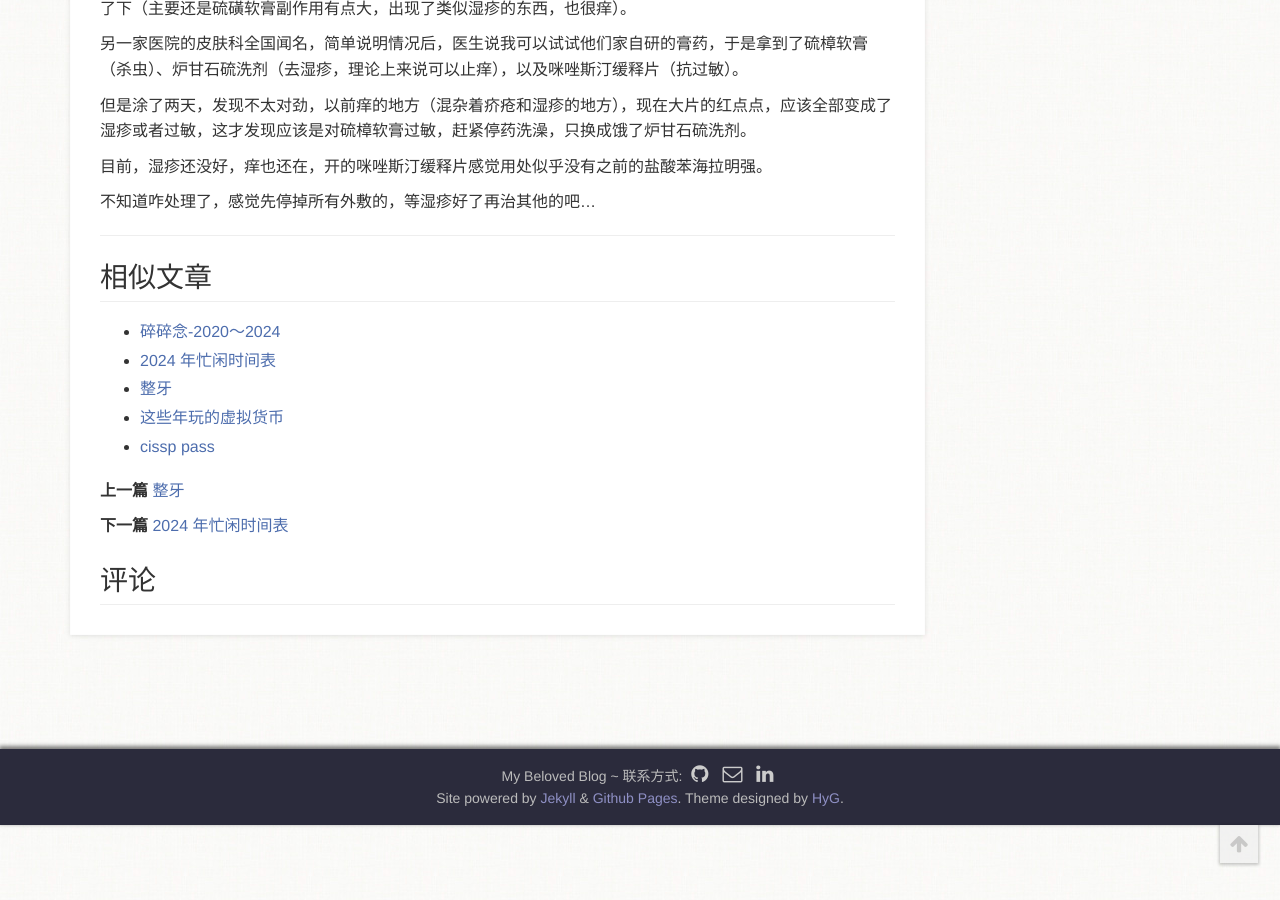
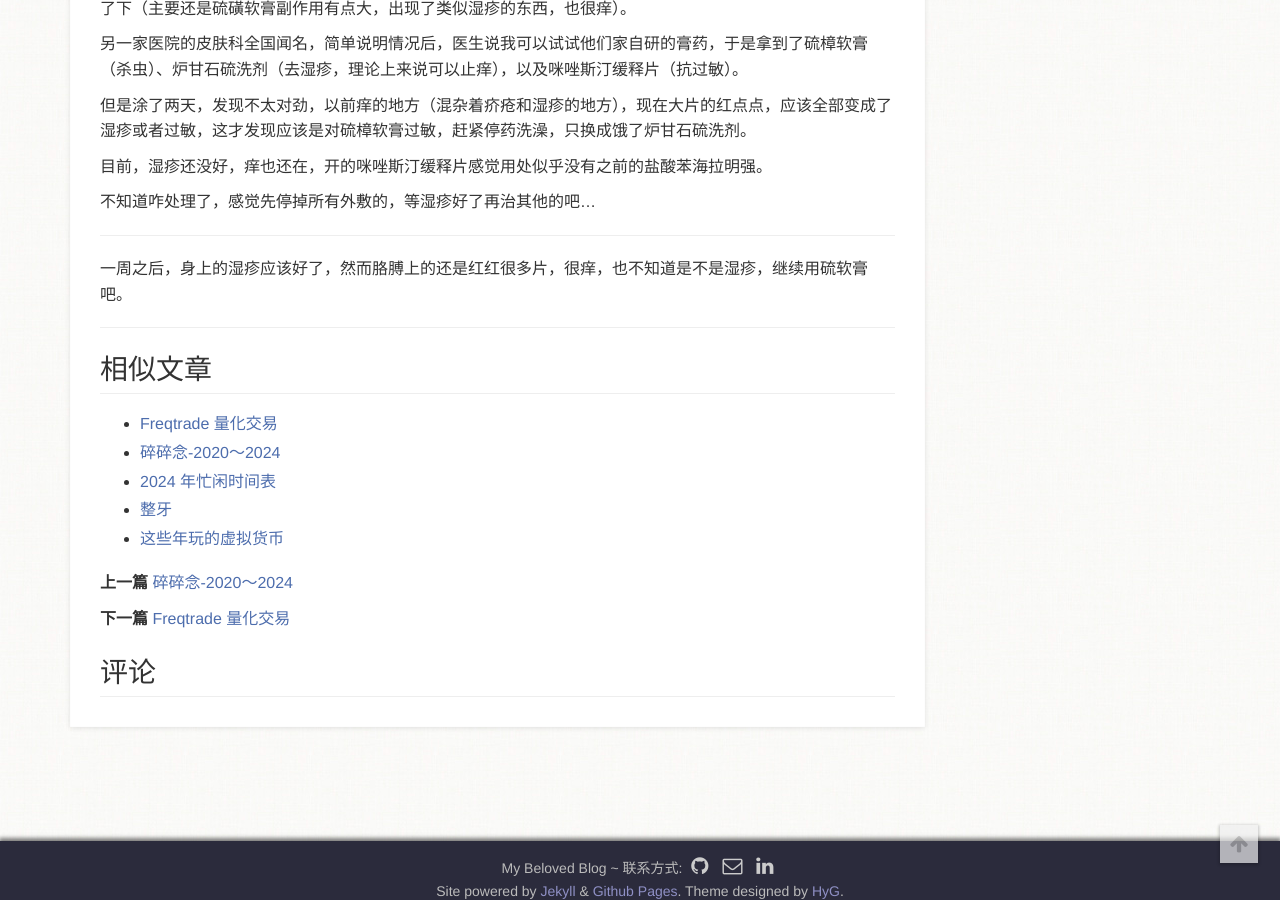
Before and after one commit to zm1990s/halfcoffee, a Jekyll site: the page built from _posts/2025-01-27-pifubing.markdown, in a window 1280 px wide and 900 px high, scrolled down 793 px. Built offline with Jekyll 4.4.1, drawn with Linux system fonts in a browser that asks for light colours; comment, search, counter and statistics services are not loaded; a style sheet for code colours, icons or effects is not loaded; part of the change alters nothing that is shown.

Commit message:
20250205

````diff
--- a/_posts/2025-01-27-pifubing.markdown
+++ b/_posts/2025-01-27-pifubing.markdown
@@ -2,7 +2,7 @@
 layout: post
 comments: true
 title:  "那些年得过的皮肤病"
-date:   2024-10-27 11:11:11
+date:   2025-01-27 11:11:11
 categories: 杂文
 tags: 杂文
 typora-root-url: ../../halfcoffee
@@ -41,3 +41,7 @@ typora-root-url: ../../halfcoffee
 目前，湿疹还没好，痒也还在，开的咪唑斯汀缓释片感觉用处似乎没有之前的盐酸苯海拉明强。
 
 不知道咋处理了，感觉先停掉所有外敷的，等湿疹好了再治其他的吧...
+
+---
+
+一周之后，身上的湿疹应该好了，然而胳膊上的还是红红很多片，很痒，也不知道是不是湿疹，继续用硫软膏吧。
--- /dev/null
+++ b/_posts/2025-02-05-freqtrade.markdown
@@ -0,0 +1,260 @@
+---
+layout: post
+comments: true
+title:  "Freqtrade 量化交易"
+date:   2025-02-05 11:11:11
+categories: 杂文
+tags: 杂文
+typora-root-url: ../../halfcoffee
+---
+
+
+
+## 前言
+
+大概 7 月份的时候，一个朋友推荐了两个量化交易的软件，一个是开源的 Freqtrade，另一个是商业的 gunbot。本文记录下开源这个的使用。
+
+## 安装
+
+项目地址：[https://github.com/freqtrade/freqtrade](https://github.com/freqtrade/freqtrade)
+
+本文使用 Docker 版本安装，非常简单：https://www.freqtrade.io/en/stable/docker_quickstart/[](https://www.freqtrade.io/en/stable/docker_quickstart/)
+
+
+
+初始化步骤：
+
+```shell
+mkdir ft_userdata
+cd ft_userdata/
+# Download the docker-compose file from the repository
+curl https://raw.githubusercontent.com/freqtrade/freqtrade/stable/docker-compose.yml -o docker-compose.yml
+
+# Pull the freqtrade image
+docker compose pull
+
+# Create user directory structure
+docker compose run --rm freqtrade create-userdir --userdir user_data
+
+# Create configuration - Requires answering interactive questions
+docker compose run --rm freqtrade new-config --config user_data/config.json
+```
+
+运行最后一条命令时，会以向导的形式让用户填写配置，根据实际情况配置即可：
+
+```
+[root@ ft_userdata]# docker compose run --rm freqtrade new-config --config user_data/config.json
+2025-02-05 13:40:53,682 - freqtrade - INFO - freqtrade 2025.1
+2025-02-05 13:40:54,057 - numexpr.utils - INFO - NumExpr defaulting to 6 threads.
+? Do you want to enable Dry-run (simulated trades)? Yes
+? Please insert your stake currency: USDT
+? Please insert your stake amount (Number or 'unlimited'): unlimited
+? Please insert max_open_trades (Integer or -1 for unlimited open trades): 3
+? Time Have the strategy define timeframe.
+? Please insert your display Currency for reporting (leave empty to disable FIAT conversion): USD
+? Select exchange binance
+? Do you want to trade Perpetual Swaps (perpetual futures)? No
+? Do you want to enable Telegram? No
+? Do you want to enable the Rest API (includes FreqUI)? No
+2025-02-05 13:41:37,028 - freqtrade.configuration.deploy_config - INFO - Writing config to `user_data/config.json`.
+2025-02-05 13:41:37,028 - freqtrade.configuration.deploy_config - INFO - Please make sure to check the configuration contents and adjust settings to your needs.
+```
+
+之后 `ft_userdata` 目录下会有一系列的配置文件，我们后续只需要关心 `docker-compose.yml`,`config.json`以及 `strategies/xx.py`
+
+```shell
+[root@ft_userdata]# tree
+.
+├── docker-compose.yml
+└── user_data
+    ├── backtest_results
+    ├── config.json
+    ├── data
+    │   └── binance
+    ├── freqaimodels
+    ├── hyperopt_results
+    ├── hyperopts
+    │   └── sample_hyperopt_loss.py
+    ├── logs
+    │   └── freqtrade.log
+    ├── notebooks
+    │   └── strategy_analysis_example.ipynb
+    ├── plot
+    └── strategies
+        └── sample_strategy.py
+
+11 directories, 6 files
+```
+
+
+
+修改 `config.json`，需要关注的参数如下：
+
+- dry_run：是否使用测试模式，不进行真实的交易
+- trading_mode：默认是 spot，可以改为 futures（合约）
+- exchange 下的 key 以及 secret，具体获取方式参考交易所文档
+- pair_whitelist：仅对列表中的币进行交易，此选项需要搭配 pairlists>method 为 StaticPairList 使用（具体配置看后面补充内容）
+- pair_blacklist：不对列表中的币进行交易
+- ccxt_config：为到交易所的连接配置代理（防止访问被夹）
+- pairlists：使用静态的虚拟币列表还是基于交易量来获得列表
+- telegram：telegram 对接相关配置，个人用下来还是挺好用的，会有交易消息推送，也可以远程查询获利情况
+- listen_ip_address：建议改为 0.0.0.0，方便外部访问
+
+```shell
+
+{
+    "max_open_trades": 5,
+    "stake_currency": "USDT",
+    "stake_amount": "unlimited",
+    "tradable_balance_ratio": 0.99,
+    "fiat_display_currency": "USD",
+    "dry_run": true,
+    "dry_run_wallet": 100,
+    "cancel_open_orders_on_exit": false,
+    "trading_mode": "spot",
+    "margin_mode": "isolated",
+    "unfilledtimeout": {
+        "entry": 10,
+        "exit": 10,
+        "exit_timeout_count": 0,
+        "unit": "minutes"
+    },
+    "entry_pricing": {
+        "price_side": "same",
+        "use_order_book": true,
+        "order_book_top": 1,
+        "price_last_balance": 0.0,
+        "check_depth_of_market": {
+            "enabled": false,
+            "bids_to_ask_delta": 1
+        }
+    },
+    "exit_pricing":{
+        "price_side": "same",
+        "use_order_book": true,
+        "order_book_top": 1
+    },
+    "exchange": {
+        "name": "binance",
+        "key": "XXXX",
+        "secret": "XXXX",
+        "pair_whitelist": [
+            "DOGE/USDT",
+            "BTC/USDT",
+            "SOL/USDT",
+            "ETH/USDT",
+            "TRUMP/USDT"
+        ],
+        "pair_blacklist": [
+            "BNB/.*"
+        ],
+        "ccxt_config": {
+            "httpsProxy": "https://user:PASSWD@PROXYSERVER",
+            "wsProxy": "https://user:PASSWD@PROXYSERVER"
+          }
+    },
+    "pairlists": [
+        {
+      "method": "VolumePairList",
+	    "number_assets": 20,
+	    "sort_key": "quoteVolume",
+	    "min_value": 0,
+	    "refresh_period": 30
+        }
+    ],
+    "telegram": {
+        "enabled": true,
+        "token": "1234567:xxxxxxxxxxxxxxxxxxxxxx",
+        "chat_id": "34564666"
+    },
+    "api_server": {
+        "enabled": true,
+        "listen_ip_address": "0.0.0.0",
+        "listen_port": 8080,
+        "verbosity": "error",
+        "enable_openapi": false,
+        "jwt_secret_key": "xxxx",
+        "ws_token": "xxxx",
+        "CORS_origins": [],
+        "username": "freqtrader",
+        "password": "freqtrader"
+    },
+    "bot_name": "freqbot",
+    "initial_state": "running",
+    "force_entry_enable": false,
+    "internals": {
+        "process_throttle_secs": 5
+    }
+}
+```
+
+修改 `docker-compose.yml`，需要关注的参数如下：
+
+- environment 中的 proxy，防止访问被夹
+- strategy：指定要使用哪个交易策略（策略 python 文件需要保存在 `ft_userdata/user_data/strategies` 下）
+
+```shell
+cat docker-compose.yml
+---
+version: '3'
+services:
+  freqtrade:
+    image: freqtradeorg/freqtrade:stable
+    restart: unless-stopped
+    container_name: freqtrade
+    volumes:
+      - "./user_data:/freqtrade/user_data"
+    ports:
+      - "8080:8080"
+    environment:
+      - HTTP_PROXY=https://user:PASSWD@PROXYSERVER
+      - HTTPS_PROXY=https://user:PASSWD@PROXYSERVER
+    command: >
+      trade
+      --logfile /freqtrade/user_data/logs/freqtrade.log
+      --db-url sqlite:////freqtrade/user_data/tradesv3.sqlite
+      --config /freqtrade/user_data/config.json
+      --strategy KamaFama_2
+```
+
+最终启动：
+
+```shell
+docker compose up -d
+```
+
+访问服务器的 8080 端口，可以看到下列 Web 页面，可以直观地去查看交易情况：
+
+<img src="/pics/WX20250205-221145@2x.png"  style="zoom:50%;" />
+
+
+
+## 高级配置细项
+
+### 交易策略
+
+官方有很多示例策略：[https://github.com/freqtrade/freqtrade-strategies/tree/main](https://github.com/freqtrade/freqtrade-strategies/tree/main)
+
+除此之外，看到这个网站也有策略以及策略排行：[https://strat.ninja/ranking.php](https://strat.ninja/ranking.php)
+
+下载后将其保存在  `ft_userdata/user_data/strategies` 下，然后修改 `docker-compose.yml` 即可。
+
+*注意：部分策略需要安装额外的 Python 依赖，具体需要看策略的备注。*
+
+在写这篇文章的时候，我用的是 [KamaFama 策略](https://github.com/Mastaaa1987/freqtrade-strategie/tree/main/KamaFama)，同时在对 [Diamond 策略](https://github.com/freqtrade/freqtrade-strategies/blob/main/user_data/strategies/Diamond.py)进行测试。
+
+### 基于静态列表进行交易
+
+修改 config.json 中的下列配置：
+
+```json
+"pair_whitelist":["EOS/USDT", "ETH/USDT", "BTC/USDT", "SOL/USDT", "TRUMP/USDT", "PROM/USDT", "HIVE/USDT",  "ZRX/USDT"],
+
+中间部分略
+
+"pairlists": [
+        {
+            "method": "StaticPairList"
+        }
+  ],
+```
````
Also changed, not shown: pics/WX20250205-221145@2x.png (added).
